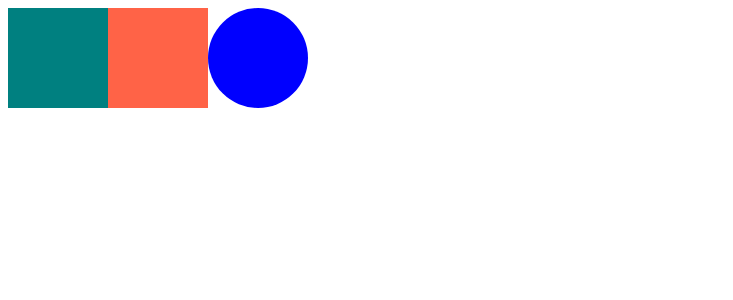
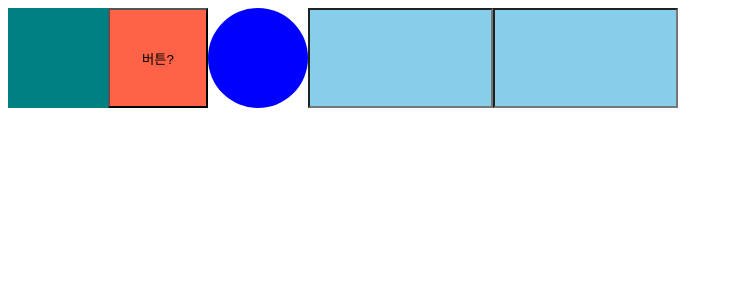
Before and after one commit to parkgeonwoong/study-reacts, a React (Create React App) app: page / in a window 1280 px wide. Shown: the top 300 px of the page, without its empty margins (0-733 px from the left). Built offline with nearby package versions, Linux system fonts and the light colour scheme.

Commit message:
Feat : 태그만 바꿔보기, 속성값 넣기

```diff
--- a/src/App.js
+++ b/src/App.js
@@ -7,27 +7,37 @@ function App() {
   return (
     <DivFater>
       <DivBox bgColor="teal" />
-      <DivBox bgColor="tomato" />
+      {/* 4. 태그만 바꾸는 방법 */}
+      <DivBox as="button" bgColor="tomato">
+        버튼?
+      </DivBox>
       <BoxCircle bgColor="blue" />
+      <Input />
+      <Input />
     </DivFater>
   );
 }
 
-// 스타일
+// 1. 스타일-컴포넌트
 const DivFater = styled.div`
   display: flex;
 `;
 
-// 변수 사용해보기
+// 2. 변수 사용해보기
 const DivBox = styled.div`
   background-color: ${(props) => props.bgColor};
   width: 100px;
   height: 100px;
 `;
 
-// 확장
+// 3. 확장
 const BoxCircle = styled(DivBox)`
   border-radius: 50%;
 `;
 
+// 5. 속성 대입하기
+const Input = styled.input.attrs({ required: true })`
+  background-color: skyblue;
+`;
+
 export default App;
```
